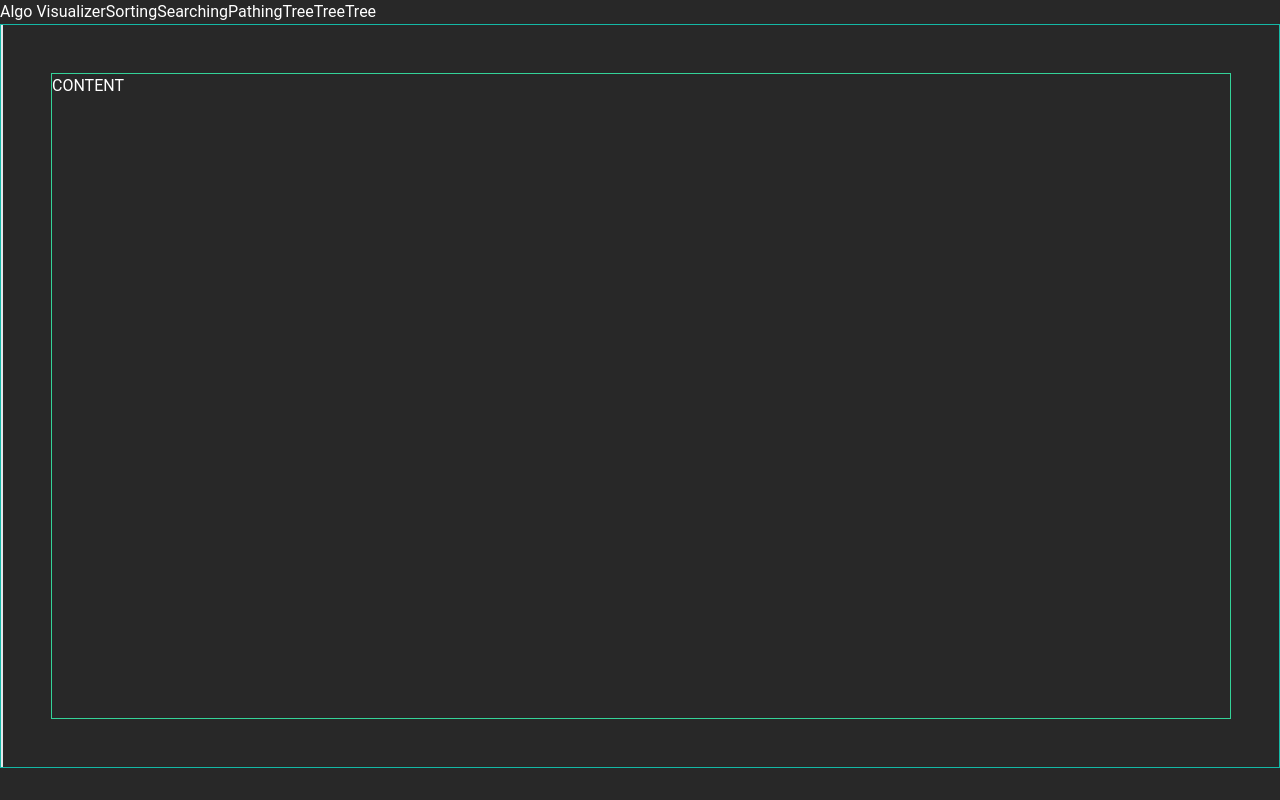
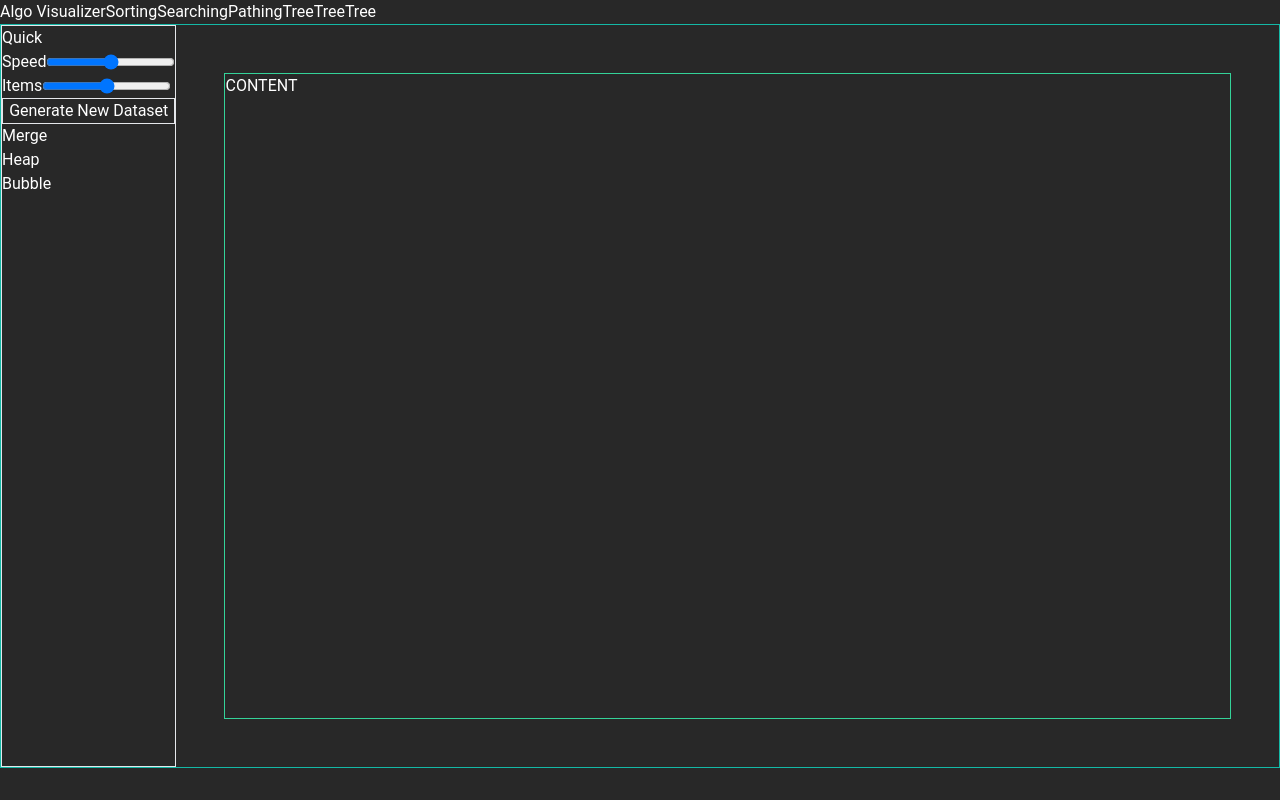
Before and after one commit to AndrewLin95/next_algo_visualier, a Next.js app: page /sort in a window 1280 px wide. Built offline with nearby package versions, Linux system fonts and the light colour scheme.

Commit message:
lifted randomizedDataSet to main component

```diff
--- a/Components/AlgoSidebar.tsx
+++ b/Components/AlgoSidebar.tsx
@@ -1,21 +1,45 @@
 import { FC } from 'react';
-import { SortAlgoStates, SortAlgoTypes } from '../utils/SortAlgoStates';
+import { SortAlgoStates, SortAlgoTypes } from '../utils/SortAlgoUtil';
 import AlgoSidebarControls from './AlgoSidebarControls';
 
 interface Props {
   sortAlgoStates: SortAlgoStates;
   setSortAlgoStates: React.Dispatch<React.SetStateAction<SortAlgoStates>>;
+  speedSliderValue: string;
+  handleSpeedSliderChange: (value: string) => void;
+  itemSliderValue: string;
+  handleItemSliderChange: (value: string) => void;
+  randomizedDataSet: () => void;
 }
 
-const AlgoSidebar: FC<Props> = ({ sortAlgoStates, setSortAlgoStates }) => {
+const AlgoSidebar: FC<Props> = ({
+  sortAlgoStates,
+  setSortAlgoStates,
+  speedSliderValue,
+  handleSpeedSliderChange,
+  itemSliderValue,
+  handleItemSliderChange,
+  randomizedDataSet
+}) => {
+  const handleAlgoTypeClick = (type: SortAlgoStates) => {
+    setSortAlgoStates(type);
+  };
+
   return (
-    <div className="h-full w-48 border border-yellow-300">
+    <div className="h-full w-72 border border-yellow-300">
       {Object.entries(SortAlgoTypes).map(([key, value]) => {
         return (
-          <div key={key}>
+          <div key={key} onClick={() => handleAlgoTypeClick(value.name)}>
             <div>{value.name}</div>
-
-            <AlgoSidebarControls />
+            {sortAlgoStates === value.name && (
+              <AlgoSidebarControls
+                speedSliderValue={speedSliderValue}
+                handleSpeedSliderChange={handleSpeedSliderChange}
+                itemSliderValue={itemSliderValue}
+                handleItemSliderChange={handleItemSliderChange}
+                randomizedDataSet={randomizedDataSet}
+              />
+            )}
           </div>
         );
       })}
--- a/Components/AlgoSidebarControls.tsx
+++ b/Components/AlgoSidebarControls.tsx
@@ -1,17 +1,20 @@
-import { useState } from 'react';
+import { FC } from 'react';
 
-const AlgoSidebarControls = () => {
-  const [speedSliderValue, setSpeedSliderValue] = useState('2');
-  const [itemSliderValue, setItemSliderValue] = useState('50');
+interface Props {
+  speedSliderValue: string;
+  handleSpeedSliderChange: (value: string) => void;
+  itemSliderValue: string;
+  handleItemSliderChange: (value: string) => void;
+  randomizedDataSet: () => void;
+}
 
-  const handleSpeedSliderChange = (value: string) => {
-    setSpeedSliderValue(value);
-  };
-
-  const handleItemSliderChange = (value: string) => {
-    setItemSliderValue(value);
-  };
-
+const AlgoSidebarControls: FC<Props> = ({
+  speedSliderValue,
+  handleSpeedSliderChange,
+  itemSliderValue,
+  handleItemSliderChange,
+  randomizedDataSet
+}) => {
   return (
     <div className="flex flex-col">
       <div className="flex flex-row px-3 gap-2">
@@ -36,6 +39,15 @@ const AlgoSidebarControls = () => {
           value={itemSliderValue}
         />
       </div>
+      <div className="px-3 gap-2">
+        <button
+          type="button"
+          className="w-full border border-indigo-800 bg-gray-800"
+          onClick={() => randomizedDataSet()}
+        >
+          Generate New Dataset
+        </button>
+      </div>
     </div>
   );
 };
--- a/pages/sort/SortVisualizer.tsx
+++ b/pages/sort/SortVisualizer.tsx
@@ -1,13 +1,10 @@
-import { FC, useState } from 'react';
-import { SortAlgoStates } from '../../utils/SortAlgoUtil';
+import { FC } from 'react';
 
 interface Props {
   dataset: number[];
 }
 
 const SortVisualizer: FC<Props> = ({ dataset }) => {
-  // TODO: conditions to update dataset based on inputs
-
   return (
     <div className="w-full h-full border border-emerald-400">
       <div>CONTENT</div>
```
